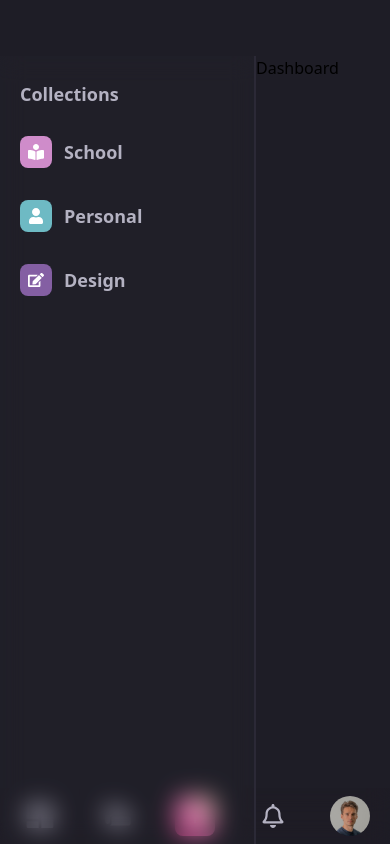
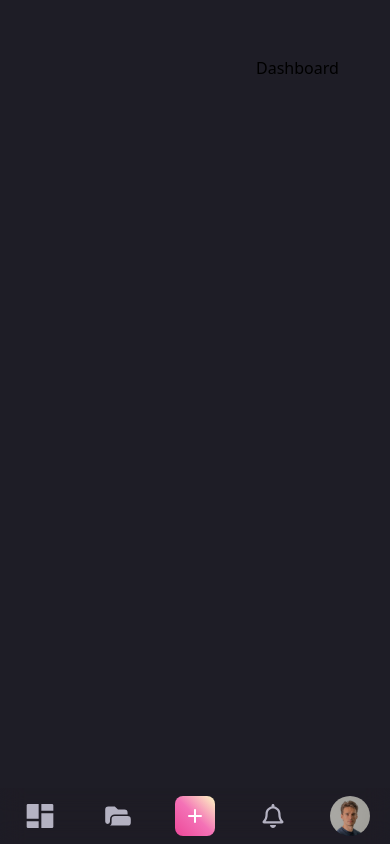
Before and after one commit to iliaalekseevofb/Tasks, a React (Create React App) app: page / in a window 390 px wide. Built offline with nearby package versions, Linux system fonts and the light colour scheme; the HTML template or start-up script is replaced by a standard one.

Commit message:
Sidebar is closing reaching the certain size of the screen

```diff
--- a/src/components/Common/Sidebar.tsx
+++ b/src/components/Common/Sidebar.tsx
@@ -6,7 +6,7 @@ const Sidebar = () => {
   const {collections, isOpenSidebar} = useContext(GlobalContext);
 
   return (
-    <div className={`fixed z-10 top-14 left-0 bottom-0 w-64 h-screen py-6 ${isOpenSidebar ? 'translate-x-0' : '-translate-x-full'} ease-in-out duration-200 border-r-2 border-secondaryBgHover bg-secondaryBgHover bg-clip-padding backdrop-filter backdrop-blur-md bg-opacity-20`}>
+    <div className={`fixed z-10 top-14 left-0 bottom-0 w-64 h-screen py-6 ${isOpenSidebar ? '-translate-x-full sm:translate-x-0' : '-translate-x-full'} ease-in-out duration-200 border-r-2 border-secondaryBgHover bg-secondaryBgHover bg-clip-padding backdrop-filter backdrop-blur-md bg-opacity-20`}>
       <h4 className="mb-3 px-standardP text-lg font-bold text-standardC">Collections</h4>
       {collections.map((item) => (
         <Link key={item.id} className='w-full py-4 px-standardP flex items-center hover:bg-secondaryBgHover transition-colors duration-200 cursor-pointer' to={`collections/${item.link}`}>
```
